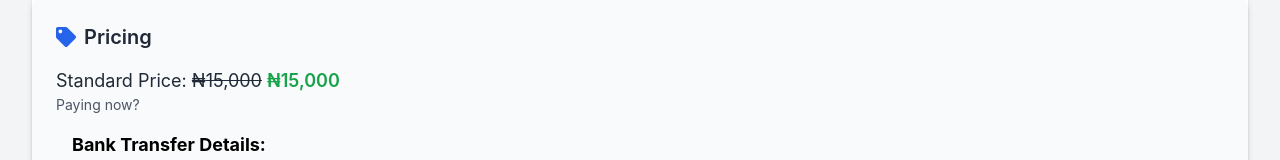
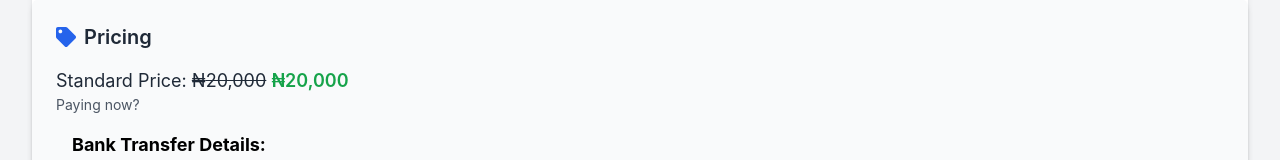
Before and after one commit to Zanarepo/MasterClassWebsite, a React (Create React App) app: page / in a window 1280 px wide. Shown: the part 2659-2819 px from the top of the page. Built offline with nearby package versions, Linux system fonts and the light colour scheme.

Commit message:
new pricing

```diff
--- a/src/component/Registration.js
+++ b/src/component/Registration.js
@@ -6,7 +6,7 @@ export default function Registration() {
   const [referred, setReferred] = useState(false); // Tracks if the user has a referral
   const [referralSuccess, setReferralSuccess] = useState(false); // Tracks if referral was successful
 
-  const originalPrice = 15000; // Original price for the masterclass
+  const originalPrice = 20000; // Original price for the masterclass
   const discount = 0.15; // 20% referral discount
   const finalPrice = referred ? originalPrice * (1 - discount) : originalPrice;
 
@@ -58,7 +58,7 @@ export default function Registration() {
             <strong>Afternoon Session:</strong> 12:30 PM - 2:30 PM*/}
           </p>
           <p className="text-lg text-gray-800">
-            <strong>Evening Session:</strong> 4:00 PM - 6:00 PM (Mondays, Wednesdays, and Fridays)
+            <strong>Evening Session:</strong> 4:00 PM - 6:00 PM (Mondays,  and Thursdays)
           </p>
           <p className="text-lg text-gray-800">
             <strong>Flexible Schedule or 1-on-1 Session?</strong> We offer that too, get in touch with us. <br/>
```
